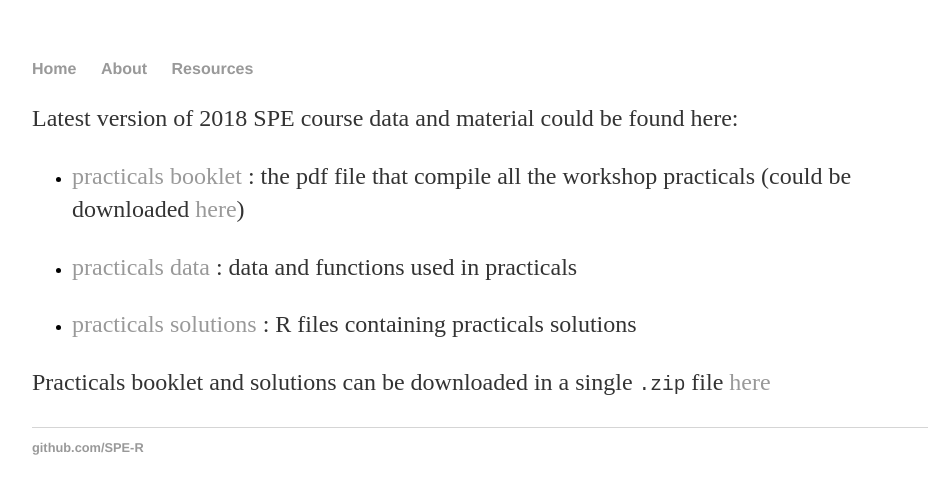
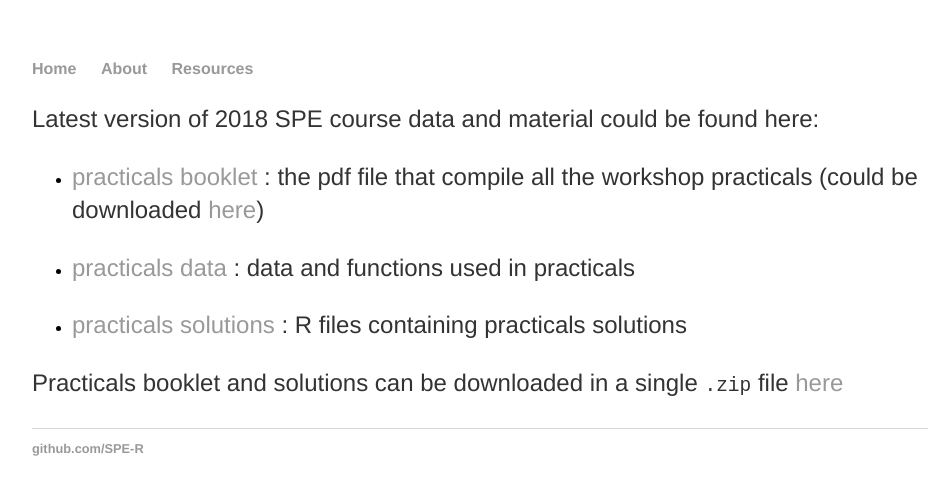
Before and after one commit to SPE-R/SPE-R.github.io, a Jekyll site: the page built from resources.md, in a window 1280 px wide. Shown: the top 495 px of the page, without its empty margins (160-1108 px from the left). Built offline with Jekyll 4.4.1, drawn with Linux system fonts in a browser that asks for light colours.

Commit message:
update css file

```diff
--- a/_layouts/default.html
+++ b/_layouts/default.html
@@ -13,7 +13,7 @@
         		<li><a href="/resources">Resources</a></li>
   		</ul>
 		</nav>
-		<div class="container">
+		<div> <!-- <div class="container"> -->
 
 		{{ content }}
 
--- a/css/main.css
+++ b/css/main.css
@@ -1,4 +1,5 @@
 body {
+	font-family:'Helvetica', 'Arial', 'Sans-Serif';
     margin: 60px auto;
     width: 70%;
 }
@@ -13,6 +14,7 @@ nav ul li, footer ul li {
     margin-right: 20px;
 }
 a {
+	font-family:'Helvetica', 'Arial', 'Sans-Serif';
     text-decoration: none;
     color: #999;
 }
@@ -24,11 +26,13 @@ h1 {
     font-family:'Helvetica', 'Arial', 'Sans-Serif';
 }
 p {
+	font-family:'Helvetica', 'Arial', 'Sans-Serif';
     font-size: 1.5em;
     line-height: 1.4em;
     color: #333;
 }
 footer {
+	font-family:'Helvetica', 'Arial', 'Sans-Serif';
     border-top: 1px solid #d5d5d5;
     font-size: .8em;
 }
```
